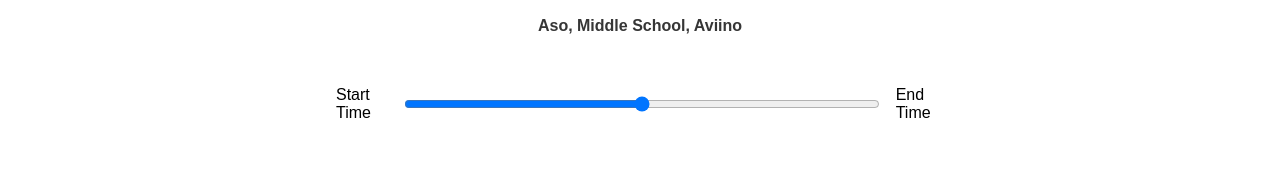
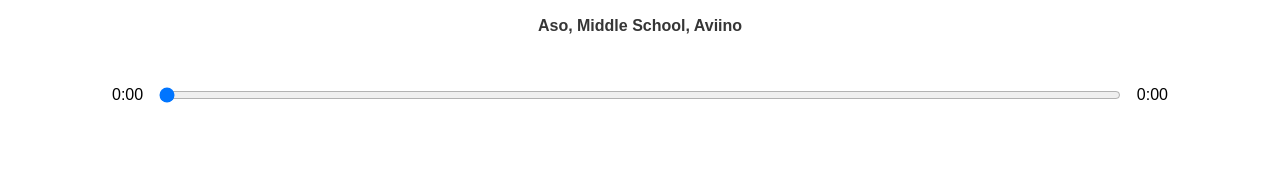
Before and after one commit to therealgabryx/MusicPlayer, a React (Create React App) app: page / in a window 1280 px wide. Shown: the part 410-590 px from the top of the page. Built offline with nearby package versions, Linux system fonts and the light colour scheme.

Commit message:
implemented Player functionality

```diff
--- a/src/App.js
+++ b/src/App.js
@@ -14,11 +14,12 @@
   // state
   const [songs, setSongs] = useState(data());
   const [currentSong, setCurrentSong] = useState(songs[0]);
+  const [isPlaying, setIsPlaying] = useState(false);
 
   return (
     <div className="App">
-      <Song currentSong={currentSong}/>
-      <Player/>
+      <Song currentSong={ currentSong }/>
+      <Player currentSong={ currentSong } isPlaying={ isPlaying } setIsPlaying={ setIsPlaying }/>
     </div>
   );
 }
--- a/src/components/Player/index.css
+++ b/src/components/Player/index.css
@@ -16,7 +16,7 @@
 }
 
 div.Player .time-control {
-  min-width: 50%;
+  min-width: 85%;
   display: -webkit-box;
   display: -ms-flexbox;
   display: flex;
@@ -24,7 +24,7 @@
 
 div.Player .time-control input {
   width: 100%;
-  padding: 1rem 2rem;
+  padding: 1rem 0rem;
 }
 
 div.Player .time-control p {
@@ -42,7 +42,7 @@
   -webkit-box-align: center;
       -ms-flex-align: center;
           align-items: center;
-  padding: 1rem;
+  padding: 1rem 1rem;
 }
 
 div.Player .play-control svg {
--- a/src/components/Player/index.js
+++ b/src/components/Player/index.js
@@ -1,24 +1,62 @@
-import React from 'react';
+import React, { useRef, useState } from 'react';
 import './index.css'
-
 
 // icons
 import { FontAwesomeIcon } from '@fortawesome/react-fontawesome';
-import { faPlay, faAngleDoubleLeft, faAngleDoubleRight } from '@fortawesome/free-solid-svg-icons'
+import { faPlay, faPause, faAngleDoubleLeft, faAngleDoubleRight } from '@fortawesome/free-solid-svg-icons'
 
-export default function Player() {
+export default function Player({ currentSong, isPlaying, setIsPlaying }) {
+    // ref
+    const audioRef = useRef(null);
+
+    // event handlers
+    const playSongHandler = () => {
+        if (isPlaying) {
+            audioRef.current.pause();
+            setIsPlaying(!isPlaying);
+        } else {
+            audioRef.current.play();
+            setIsPlaying(!isPlaying);
+        }
+    }
+
+    const timeUpdateHandler = (e) => {
+        const currentTime = e.target.currentTime;
+        const duration = e.target.duration;
+        setSongInfo({ ...songInfo, currentTime, duration })
+    }
+
+    const getTime = (time) => {
+        return(
+            // quickly format time in minutes and seconds format
+            Math.floor(time / 60) + ':' + ('0' + Math.floor(time % 60)).slice(-2)
+        )
+    }
+
+    const dragHandler = (e) => {
+        audioRef.current.currentTime = e.target.value;
+        setSongInfo({ ...songInfo, currentTime: e.target.value });
+    }
+
+    // state
+    const [songInfo, setSongInfo] = useState({
+        currentTime: 0,
+        duration: 0,
+    });
+
     return (
         <div className='Player'>
             <div className='time-control'>
-                <p>Start Time</p>
-                <input type='range'/>
-                <p>End Time</p>
+            <p>{ getTime(songInfo.currentTime) }</p>
+                <input onChange={dragHandler} min={0} max={songInfo.duration} value={songInfo.currentTime} type='range'/>
+            <p>{ getTime(songInfo.duration) }</p>
             </div>
             <div className="play-control">
                 <FontAwesomeIcon className='skip-back' size='2x' icon={faAngleDoubleLeft}/>
-                <FontAwesomeIcon className='play' size='2x' icon={faPlay}/>
+                <FontAwesomeIcon onClick={playSongHandler} className='play' size='2x' icon={ isPlaying ? faPause : faPlay }/>
                 <FontAwesomeIcon className='skip-forward' size='2x' icon={faAngleDoubleRight}/>
             </div>
+            <audio onLoadedMetadata={timeUpdateHandler} onTimeUpdate={timeUpdateHandler} ref={audioRef} src={currentSong.audio}></audio>
         </div>
     )
 }
--- a/src/components/Player/index.scss
+++ b/src/components/Player/index.scss
@@ -6,12 +6,12 @@
     justify-content: space-between;
 
     .time-control {
-        min-width: 50%;
+        min-width: 85%;
         display: flex;
 
         input {
             width: 100%;
-            padding: 1rem 2rem;
+            padding: 1rem 0rem;
         }
 
         p {
@@ -24,7 +24,7 @@
         display: flex;
         justify-content: space-between;
         align-items: center;
-        padding: 1rem;
+        padding: 1rem 1rem;
 
         svg {
             cursor: pointer;
--- a/src/components/Song/index.js
+++ b/src/components/Song/index.js
@@ -4,7 +4,7 @@
 export default function Song({ currentSong }) {
     return (
         <div className='Song'>
-            <img src={ currentSong.cover } alt="cover"/>
+            <img src={ currentSong.cover } alt={ currentSong.name }/>
             <h2>{ currentSong.name }</h2>
             <h3>{ currentSong.artist }</h3>
         </div>
```
Also changed, not shown: 1 other file (tests, documents, lock files or other folders).
